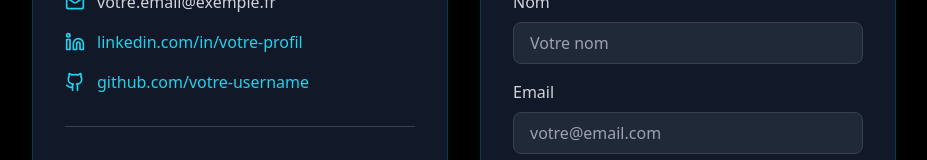
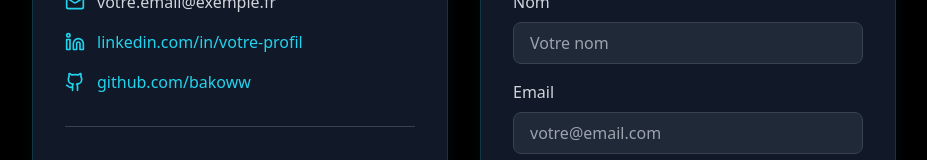
Before and after one commit to bakoww/sb1-fv8yvovn, a React (Vite) app: page / in a window 1280 px wide. Shown: the part 5570-5730 px from the top of the page, without its empty margins (176-1103 px from the left). Built offline with nearby package versions, Linux system fonts and the light colour scheme.

Commit message:
Update GitHub links -> github.com/bakoww

```diff
--- a/src/App.tsx
+++ b/src/App.tsx
@@ -1,5 +1,7 @@
 import { useState, useEffect } from 'react';
 import { Menu, X, Github, Linkedin, Mail, ChevronDown, Server, Shield, Network, Code, FileText, Award, Briefcase, GraduationCap, Eye } from 'lucide-react';
+
+const GITHUB_URL = 'https://github.com/bakoww';
 
 function App() {
   const [isMenuOpen, setIsMenuOpen] = useState(false);
@@ -260,7 +262,7 @@ function App() {
             Spécialiste Solutions d'Infrastructure, Systèmes et Réseaux
           </p>
           <div className="flex justify-center gap-4 mb-12">
-            <a href="#" className="p-3 bg-cyan-500/20 hover:bg-cyan-500/30 rounded-full transition-colors border border-cyan-500/30">
+            <a href={GITHUB_URL} target="_blank" rel="noopener noreferrer" className="p-3 bg-cyan-500/20 hover:bg-cyan-500/30 rounded-full transition-colors border border-cyan-500/30">
               <Github className="text-cyan-400" size={24} />
             </a>
             <a href="#" className="p-3 bg-cyan-500/20 hover:bg-cyan-500/30 rounded-full transition-colors border border-cyan-500/30">
@@ -528,8 +530,8 @@ function App() {
                 </div>
                 <div className="flex items-center gap-3">
                   <Github className="text-cyan-400" size={20} />
-                  <a href="#" className="text-cyan-400 hover:text-cyan-300 hover:underline">
-                    github.com/votre-username
+                  <a href={GITHUB_URL} target="_blank" rel="noopener noreferrer" className="text-cyan-400 hover:text-cyan-300 hover:underline">
+                    github.com/bakoww
                   </a>
                 </div>
               </div>
```
